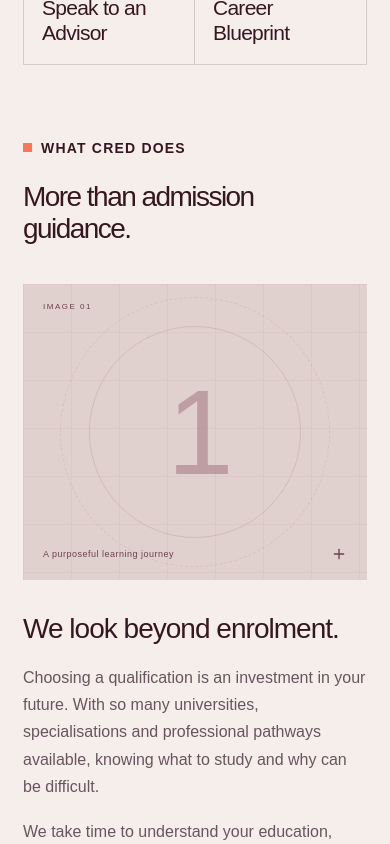
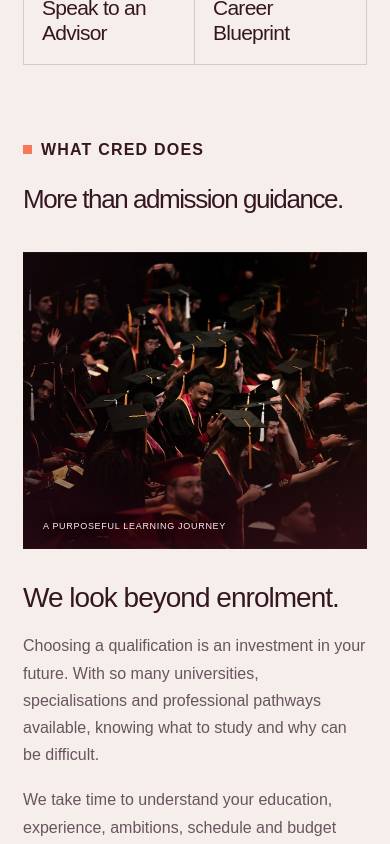
Before and after one commit to ledgerly111/cred-, a React (Vite) app: page / in a window 390 px wide. Shown: the part 980-1824 px from the top of the page. Built offline with nearby package versions, Linux system fonts and the light colour scheme.

Commit message:
Adjust section typography and add client image one

```diff
--- a/public/images/SOURCES.md
+++ b/public/images/SOURCES.md
@@ -2,10 +2,8 @@
 
 The image-to-slot mapping comes from the client-supplied `Images.docx`.
 
-Image 1 is intentionally not included. Its supplied source is an Unsplash+ asset and requires a licensed download:
-- 01 — https://unsplash.com/photos/a-group-of-cheerful-university-students-with-teacher-celebrating-outdoors-looking-at-camera-graduation-concept-A7Dw7hIj5uU
-
 Downloaded under the Unsplash License:
+- 01 — https://unsplash.com/photos/a-large-group-of-people-in-graduation-caps-and-gowns-yIgUs4UeYgU (client replacement supplied September 11, 2026; Moses Malik Roldan)
 - 02 — https://unsplash.com/photos/students-using-phones-in-a-lecture-hall-sp6F_ox9Ph8
 - 03 — https://unsplash.com/photos/people-throwing-hats-on-air-_kd5cxwZOK4
 - 04 — https://unsplash.com/photos/a-group-of-people-in-a-room-with-a-projector-screen-1-aA2Fadydc
--- a/src/corrections.css
+++ b/src/corrections.css
@@ -135,7 +135,8 @@ p { font-size: 17px; line-height: 1.7; }
 @media(max-width:900px) { .hero .video-control { bottom: 24px; min-height: 40px; padding: 10px; } }
 
 /* Annotation refinements shared across every page. */
-.eyebrow { font-size: 15px; letter-spacing: 1.2px; }
+.eyebrow { font-size: 17px; letter-spacing: 1.2px; }
+.section-heading h2, .eyebrow + h2 { font-size: clamp(27px, 2.8vw, 42px); }
 .eyebrow .tiny-square { width: 9px; height: 9px; }
 .programme-copy .micro-label { font-size: 14px; text-transform: uppercase; }
 .consultation-form > h3 { font-size: 26px; margin-bottom: 24px; }
@@ -146,7 +147,8 @@ p { font-size: 17px; line-height: 1.7; }
   .whatsapp-helper { padding: 15px; }
 }
 @media(max-width:640px) {
-  .eyebrow { font-size: 14px; }
+  .eyebrow { font-size: 16px; }
+  .section-heading h2, .eyebrow + h2 { font-size: 26px; }
   .programme-copy .micro-label { font-size: 14px; }
   .consultation-form > h3 { font-size: 25px; }
   .footer-about .footer-brand { width: 160px; }
--- a/src/main.jsx
+++ b/src/main.jsx
@@ -22,7 +22,7 @@ import { DISPLAY_PHONE, WHATSAPP_NUMBER, whatsappLink, CONTACT_DESCRIPTION, FOOT
 const contactLink = (interest = '') => `#/contact${interest ? `?interest=${encodeURIComponent(interest)}` : ''}`;
 function Button({ children = 'Book a Free Consultation', href = contactLink(), light = false, ...props }) { return <a className={`button ${light ? 'button-light' : ''}`} href={href} {...props}><span>{children}</span><ArrowUpRight size={22} /></a>; }
 function Eyebrow({ children, number }) { return <div className="eyebrow"><span className="tiny-square" />{children}{number && <span className="eyebrow-number">{number}</span>}</div>; }
-const availableImageNumbers = new Set(Array.from({ length: 16 }, (_, index) => index + 2));
+const availableImageNumbers = new Set(Array.from({ length: 17 }, (_, index) => index + 1));
 
 function Placeholder({ number, label, className = '' }) {
   const imagePath = availableImageNumbers.has(number)
```
Also changed, not shown: public/images/image-01.jpg (added).
